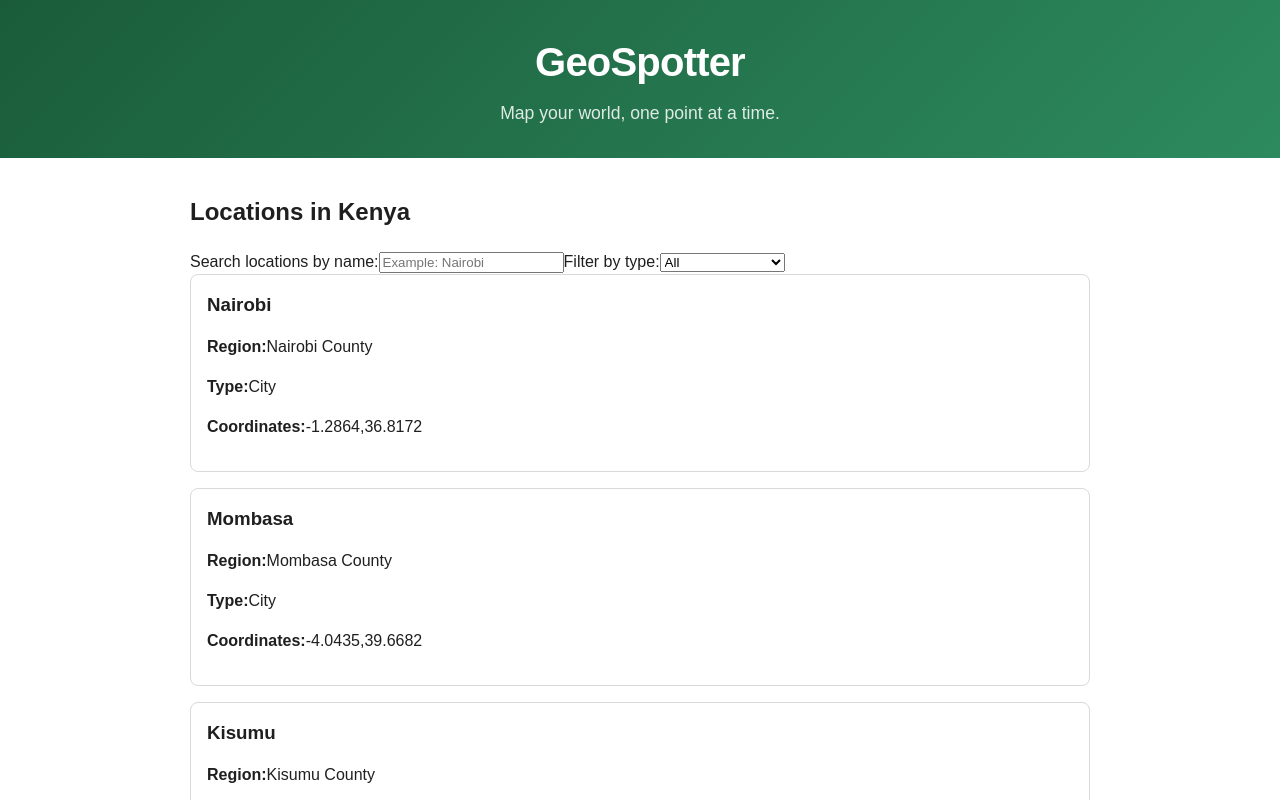
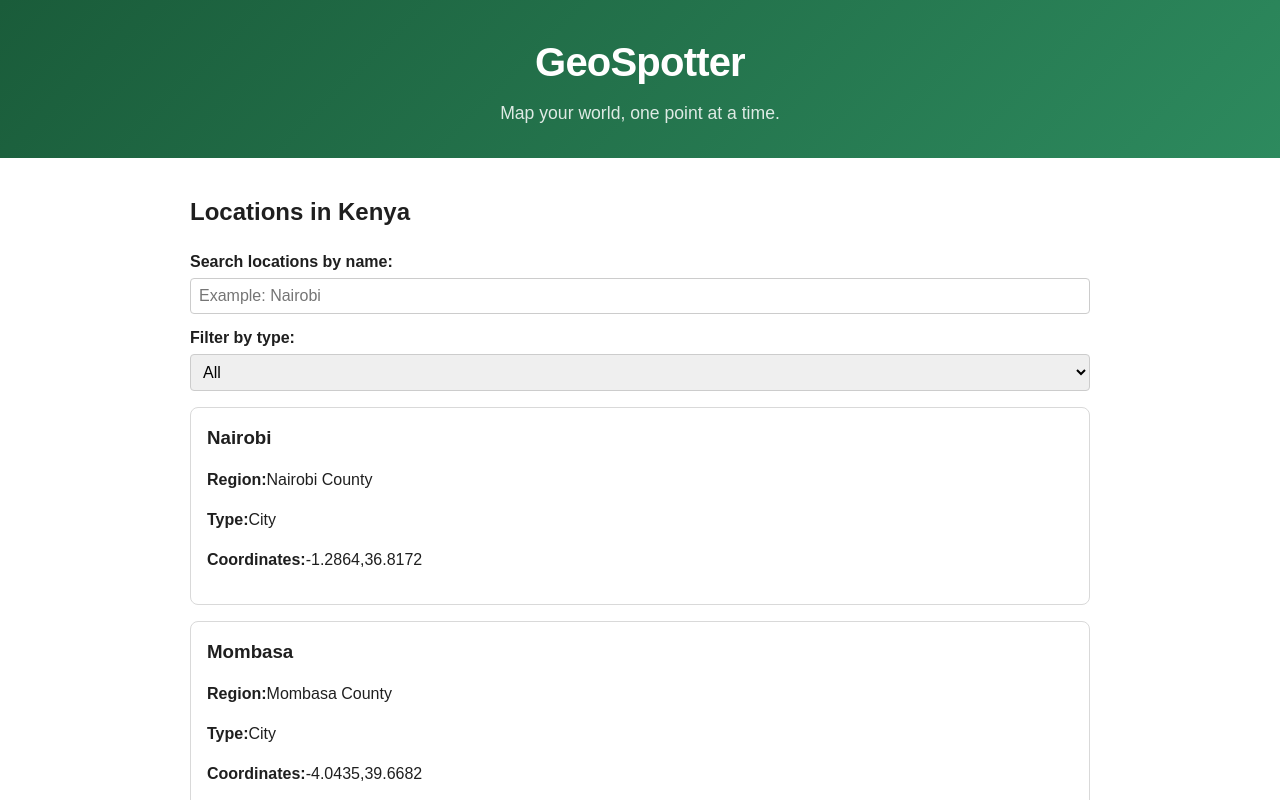
Before and after one commit to davy254/geospotter, a React (Vite) app: page / in a window 1280 px wide. Shown: the top 800 px of the page. Built offline with nearby package versions, Linux system fonts and the light colour scheme.

Commit message:
style: add search and filter styles

```diff
--- a/src/index.css
+++ b/src/index.css
@@ -52,3 +52,24 @@ main {
   margin-top: 0;
   margin-bottom: 8px;
 }
+
+.controls {
+  display: grid;
+  gap: 12px;
+  margin-bottom: 16px;
+}
+
+.search-bar,
+.type-filter {
+  display: grid;
+  gap: 4px;
+  font-weight: bold;
+}
+
+.search-bar input,
+.type-filter select {
+  padding: 8px;
+  border: 1px solid #ccc;
+  border-radius: 4px;
+  font-size: 16px;
+}
```
